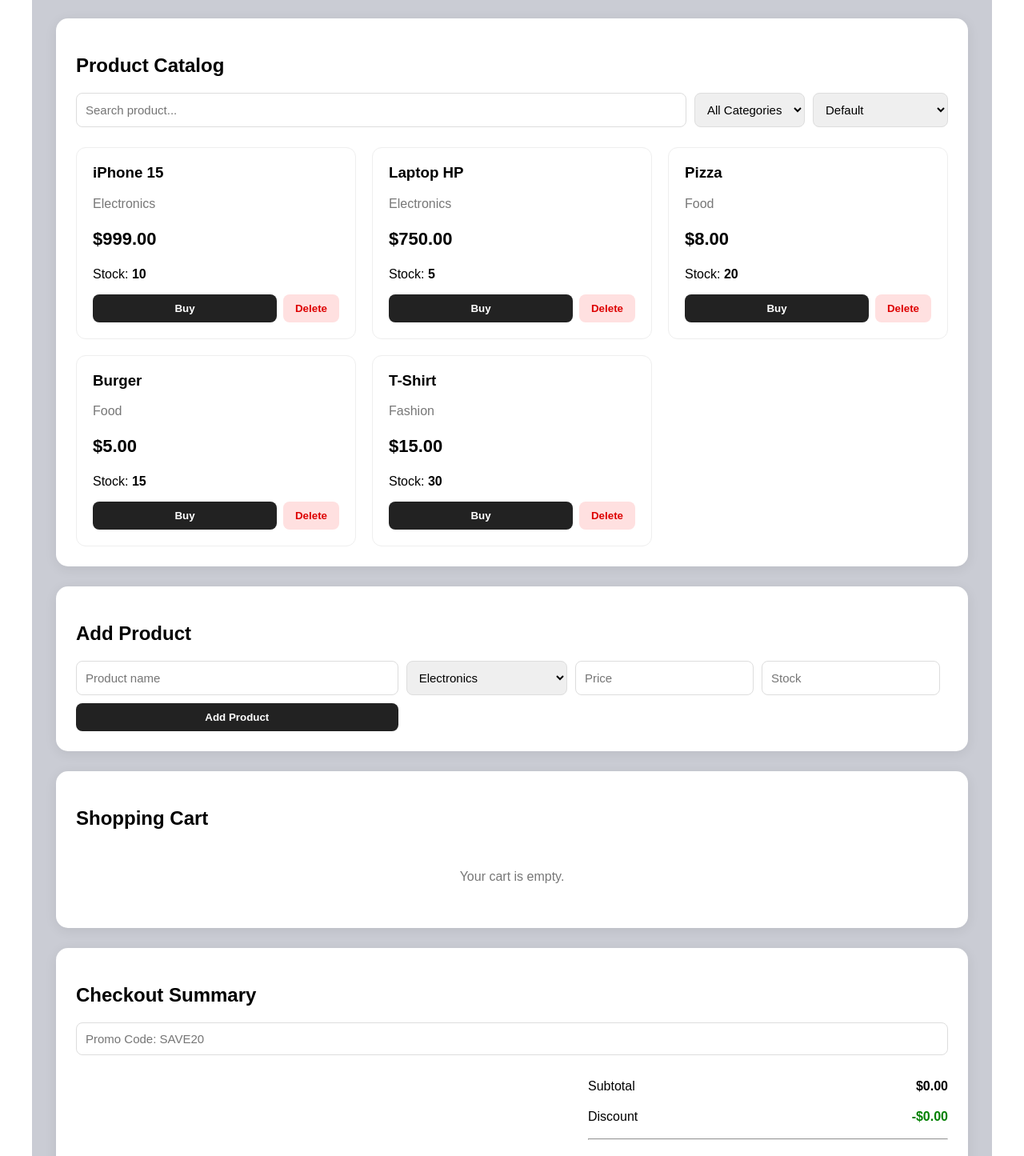
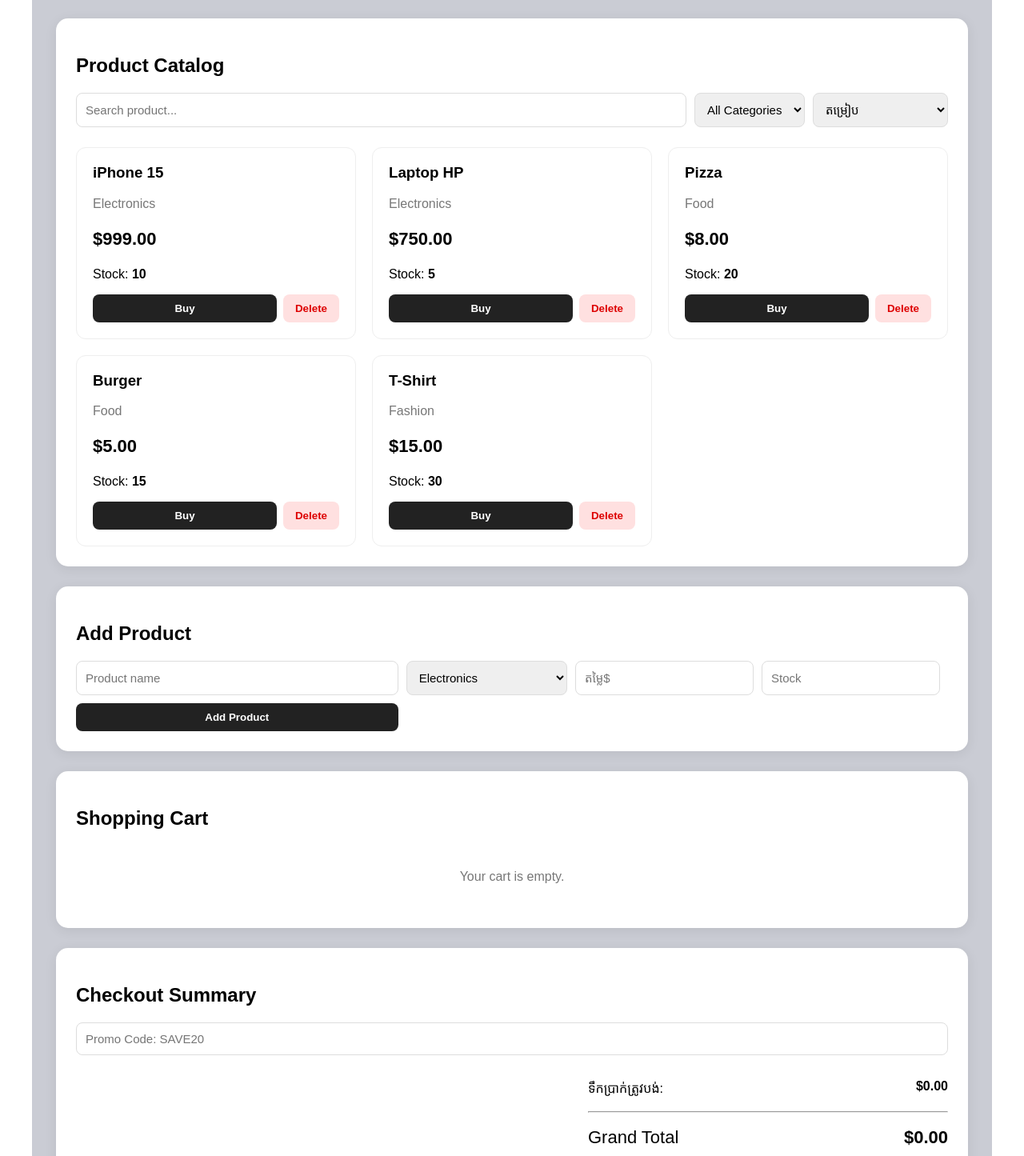
Before and after one commit to heab3/Mini-E-commer, a Vue app: page / in a window 1280 px wide. Shown: the part 78-1523 px from the top of the page at 80% size. Built offline with nearby package versions, Linux system fonts and the light colour scheme; the HTML template or start-up script is replaced by a standard one.

Commit message:
change language

```diff
--- a/src/App.vue
+++ b/src/App.vue
@@ -2488,7 +2488,7 @@ onMounted(() => {
         </select>
 
         <select v-model="sortBy">
-          <option value="default">Default</option>
+          <option value="default">តម្រៀប</option>
           <option value="low-high">Price: Low → High</option>
           <option value="high-low">Price: High → Low</option>
         </select>
@@ -2546,7 +2546,7 @@ onMounted(() => {
       </p>
     </section>
 
-    <!-- ADD PRODUCT -->
+
     <section class="section">
       <h2> Add Product</h2>
 
@@ -2578,7 +2578,7 @@ onMounted(() => {
           v-model.number="newProduct.price"
           type="number"
           min="0"
-          placeholder="Price"
+          placeholder="តម្លៃ$"
         />
 
         <input
@@ -2641,7 +2641,7 @@ onMounted(() => {
       </div>
     </section>
 
-    <!-- CHECKOUT -->
+
     <section class="section checkout">
       <h2> Checkout Summary</h2>
 
@@ -2667,18 +2667,18 @@ onMounted(() => {
 
       <div class="summary">
         <div>
-          <span>Subtotal</span>
+          <span>ទឹកប្រាក់ត្រូវបង់:</span>
           <strong>
             ${{ subtotal.toFixed(2) }}
           </strong>
         </div>
 
-        <div>
-          <span>Discount</span>
+        <!-- <div>
+          <span>បញ្ជុះតម្លៃ:</span>
           <strong class="discount">
             -${{ discount.toFixed(2) }}
           </strong>
-        </div>
+        </div> -->
 
         <hr />
 
```
